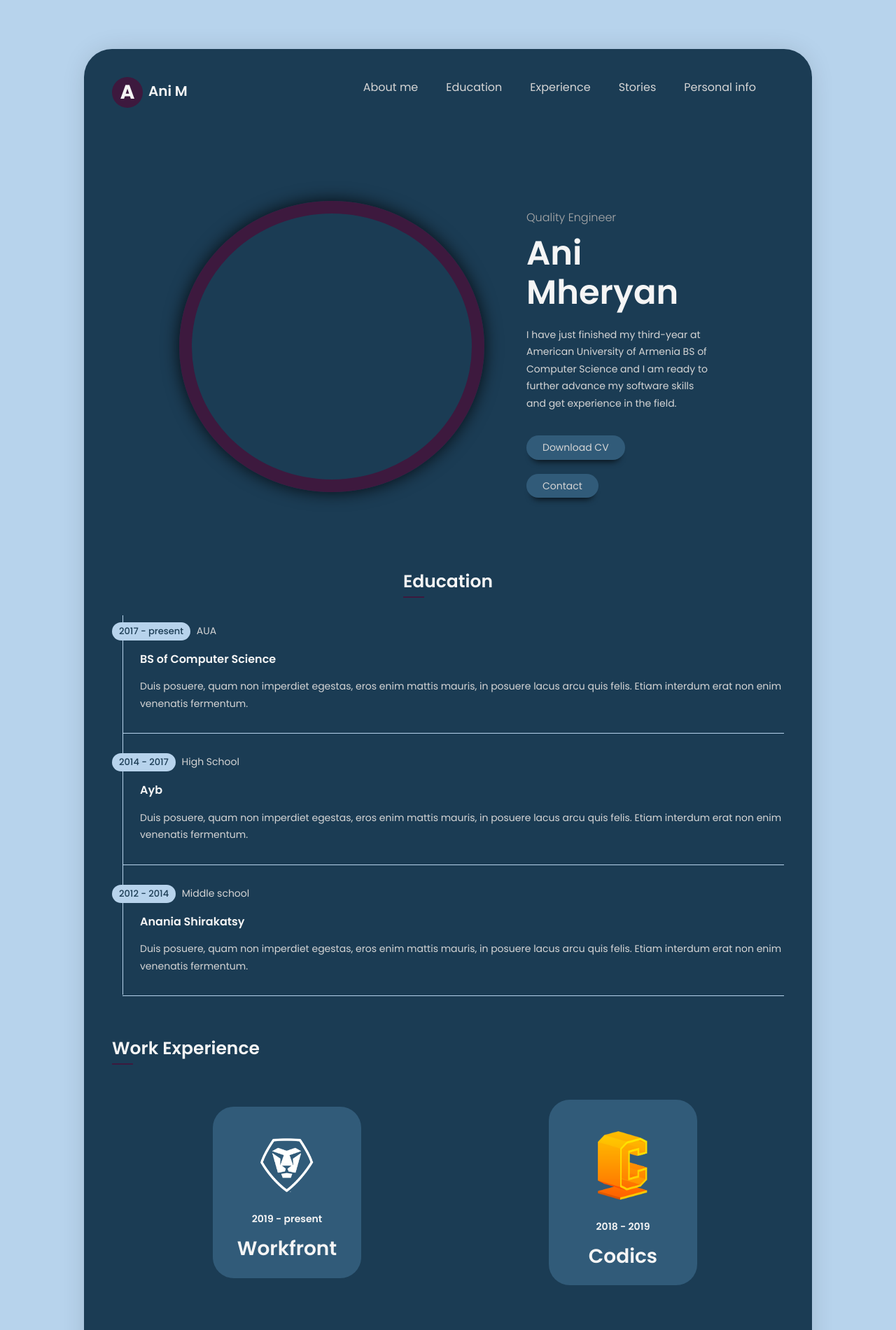
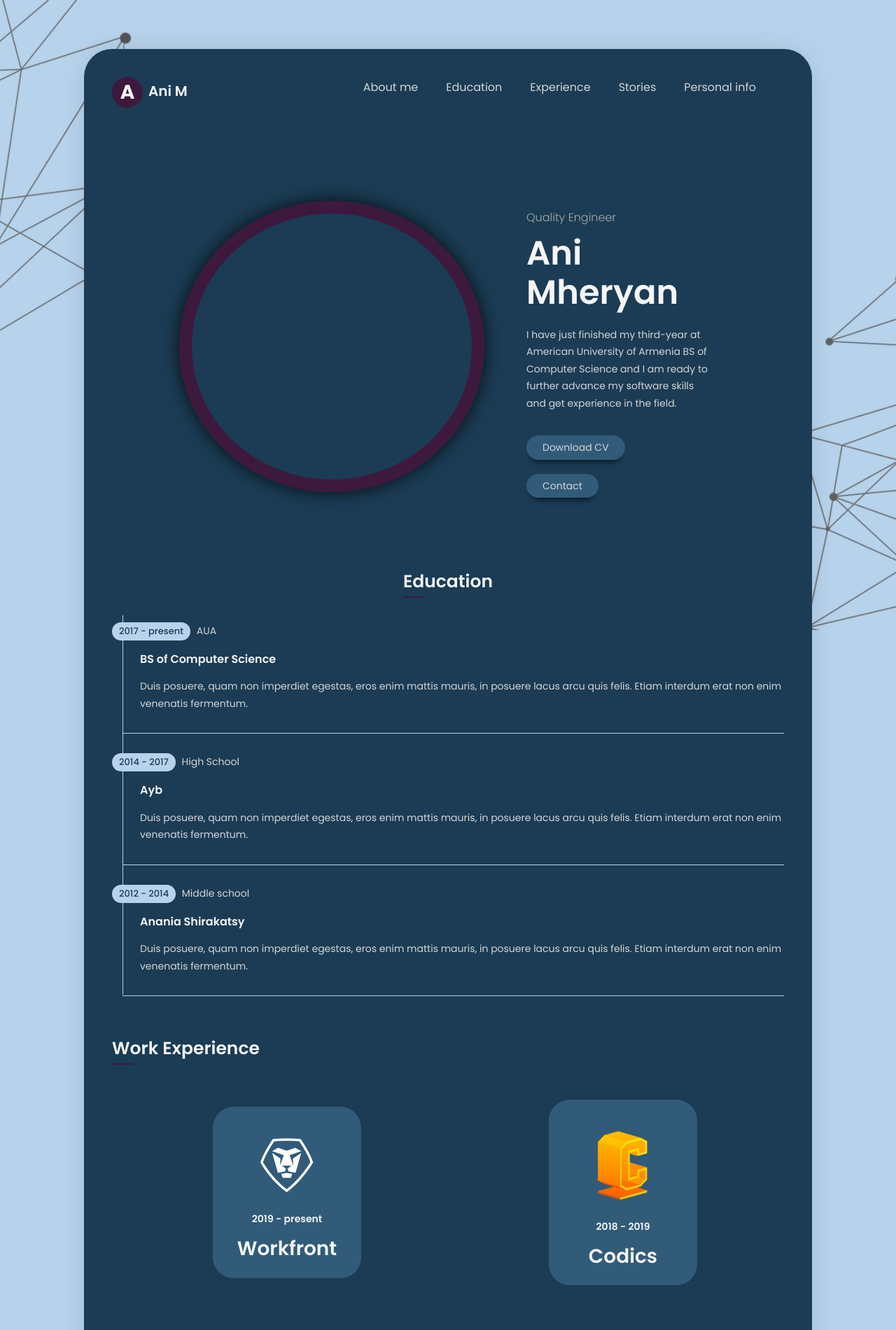
Before and after one commit to animheryan1/CV, a Jekyll site: the page built from index.html, in a window 1280 px wide. Shown: the top 1900 px of the page at 70% size. Built offline with Jekyll 4.4.1, drawn with Linux system fonts in a browser that asks for light colours.

Commit message:
Update main.css

```diff
--- a/css/main.css
+++ b/css/main.css
@@ -29,7 +29,7 @@ h1, h2, h3, h4, h5, h6 {
     bottom: 0;
     left: 0;
     right: 0;
-    background-image: url("images/back.png");
+    background-image: url("/images/back.png");
     width: 100%;
     height: 100%;
     background-position: center center;
```
